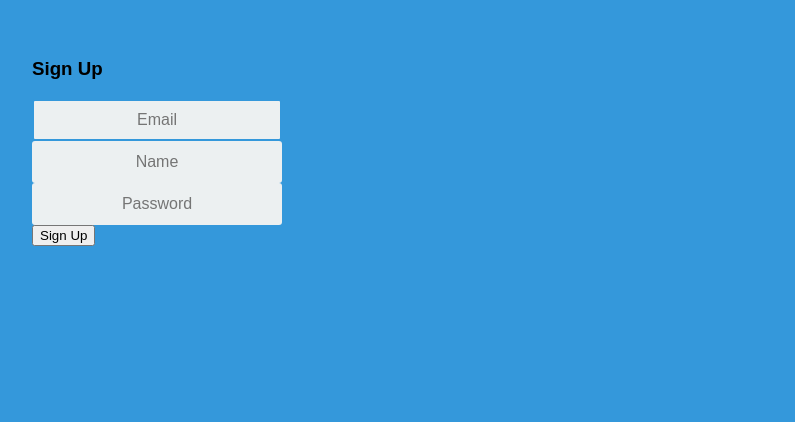
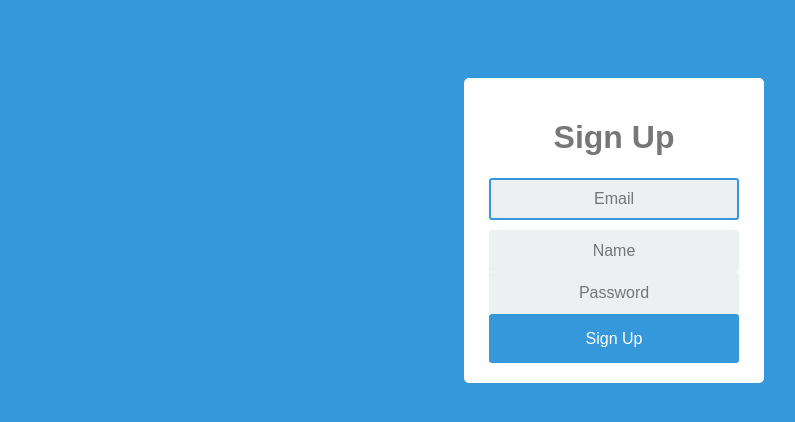
Before and after one commit to keskinm/thalasshome_backend, a Flask app: page /signup in a window 1280 px wide. Shown: the top 422 px of the page, without its empty margins (26-821 px from the left). Run offline with Flask 2, Linux system fonts and the light colour scheme.

Commit message:
Adapt signup to login css

```diff
--- a/dashboard/templates/signup.html
+++ b/dashboard/templates/signup.html
@@ -2,9 +2,6 @@
 
 {% block content %}
 
-<div class="column is-4 is-offset-4">
-    <h3 class="title">Sign Up</h3>
-    <div class="box">
 
 {% with messages = get_flashed_messages() %}
 {% if messages %}
@@ -15,10 +12,17 @@
 {% endwith %}
 
 <form method="POST" action="/signup_post">
-            <div class="field">
-                <div class="control">
+    <div class="login">
+        <div class="login-screen">
+
+            <div class="app-title">
+                <h1>Sign Up</h1>
+            </div>
+
+            <div class="login-form">
+
+                <div class="control-group">
                     <input class="login-field" type="email" name="email" placeholder="Email" autofocus="">
-                </div>
                 </div>
 
                 <div class="field">
@@ -33,9 +37,15 @@
                     </div>
                 </div>
 
-            <button class="button is-block is-info is-large is-fullwidth">Sign Up</button>
-        </form>
-    </div>
+                <input type="submit" value="Sign Up" class="btn btn-primary btn-large btn-block">
+
+
             </div>
 
+        </div>
+
+    </div>
+
+</form>
+
 {% endblock %}
```
Lines whose indentation alone changed are shown as unchanged.
